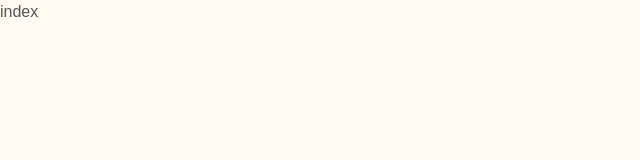
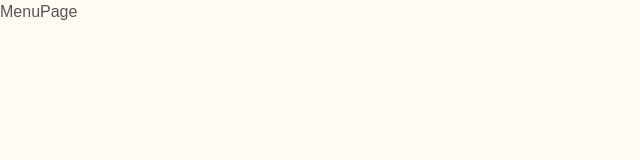
Before and after one commit to PouryaSoleimani/CAFE_____NEXT.JS, a Next.js app: page /menu in a window 1280 px wide. Shown: the top 160 px of the page, without its empty margins (0-640 px from the left). Built offline with nearby package versions, Linux system fonts and the light colour scheme.

Commit message:
TEMPLATE

```diff
--- a/pages/menu/index.tsx
+++ b/pages/menu/index.tsx
@@ -1,9 +1,9 @@
 import React from 'react'
 
-const index = () => {
+const MenuPage = () => {
     return (
-        <div>index</div>
+        <div>MenuPage</div>
     )
 }
 
-export default index
+export default MenuPage
```
